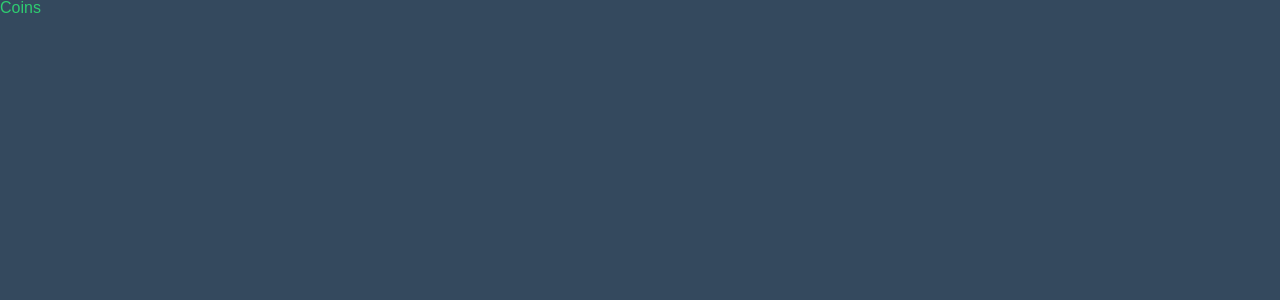
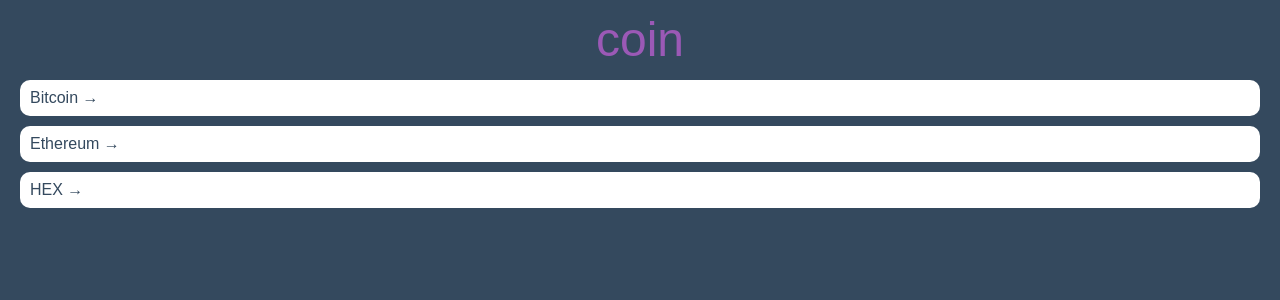
Before and after one commit to kyungchan3007/coinpaprika, a React (Create React App) app in the folder coinpaprika/: page / in a window 1280 px wide. Shown: the top 300 px of the page. Built offline with nearby package versions, Linux system fonts and the light colour scheme.

Commit message:
simplefront

```diff
--- a/coinpaprika/src/App.tsx
+++ b/coinpaprika/src/App.tsx
@@ -60,6 +60,7 @@
  }
  a {
     text-decoration: none;
+    color: inherit; /* 부모로부터 가져옴*/
  }
 `;
 
--- a/coinpaprika/src/routes/Coins.tsx
+++ b/coinpaprika/src/routes/Coins.tsx
@@ -1,13 +1,80 @@
+import { Link } from "react-router-dom";
 import styled from "styled-components";
 
 const Title = styled.h1`
   color: ${(props) => props.theme.accentColor};
+  font-size: 48px;
 `;
 
+const Container = styled.div`
+  padding: 0px 20px;
+`;
+const Header = styled.header`
+  height: 10vh;
+  display: flex;
+  justify-content: center;
+  align-items: center;
+`;
+const CoinsList = styled.ul``;
+
+const Coin = styled.li`
+  background-color: white;
+  color: ${(props) => props.theme.bgColor};
+  padding: 10px;
+  margin-bottom: 10px;
+  border-radius: 10px;
+  a {
+    transition: color 0.2s ease-in;
+    display: block;
+  }
+  &:hover {
+    a {
+      color: ${(props) => props.theme.accentColor};
+    }
+  }
+`;
 export default function Coins() {
+  const coin = [
+    {
+      id: "btc-bitcoin",
+      name: "Bitcoin",
+      symbol: "BTC",
+      rank: 1,
+      is_new: false,
+      is_active: true,
+      type: "coin",
+    },
+    {
+      id: "eth-ethereum",
+      name: "Ethereum",
+      symbol: "ETH",
+      rank: 2,
+      is_new: false,
+      is_active: true,
+      type: "coin",
+    },
+    {
+      id: "hex-hex",
+      name: "HEX",
+      symbol: "HEX",
+      rank: 3,
+      is_new: false,
+      is_active: true,
+      type: "token",
+    },
+  ];
   return (
-    <>
-      <Title>Coins</Title>
-    </>
+    <Container>
+      <Header>
+        <Title>coin</Title>
+      </Header>
+      <CoinsList>
+        {coin.map((el) => (
+          <Coin key={el.id}>
+            <Link to={`/${el.id}`}>{el.name} &rarr;</Link>
+          </Coin>
+        ))}
+      </CoinsList>
+    </Container>
   );
 }
--- a/coinpaprika/src/theme.ts
+++ b/coinpaprika/src/theme.ts
@@ -2,7 +2,7 @@
 
 export const theme: DefaultTheme = {
   bgColor: "#34495e",
-  textColor: "#2c3e50",
+  textColor: "white",
   btnColor: "green",
-  accentColor: "#2ecc71",
+  accentColor: "#9b59b6",
 };
```
